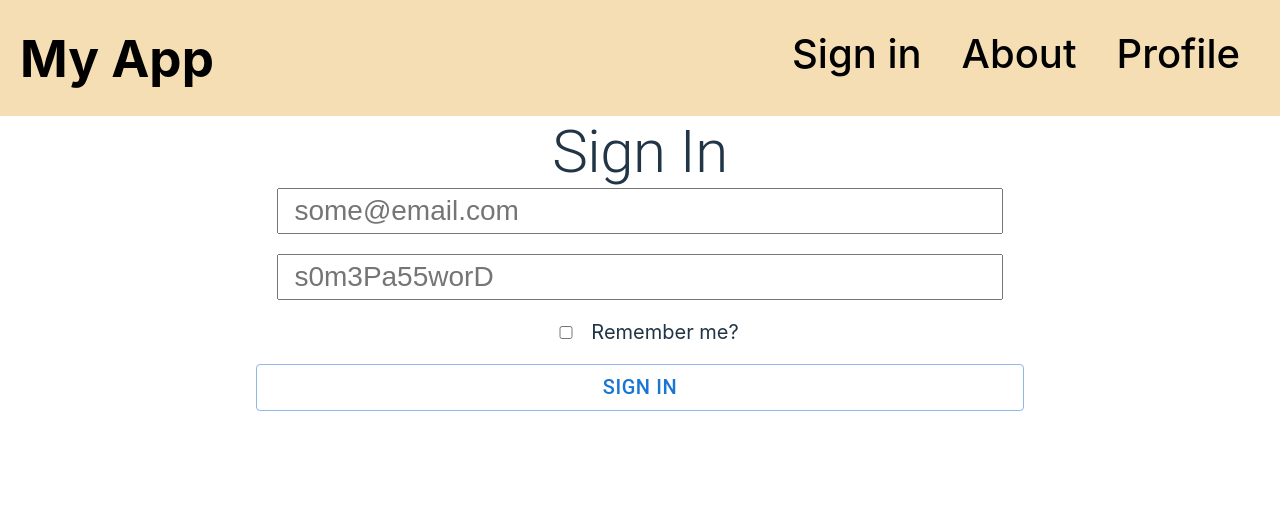
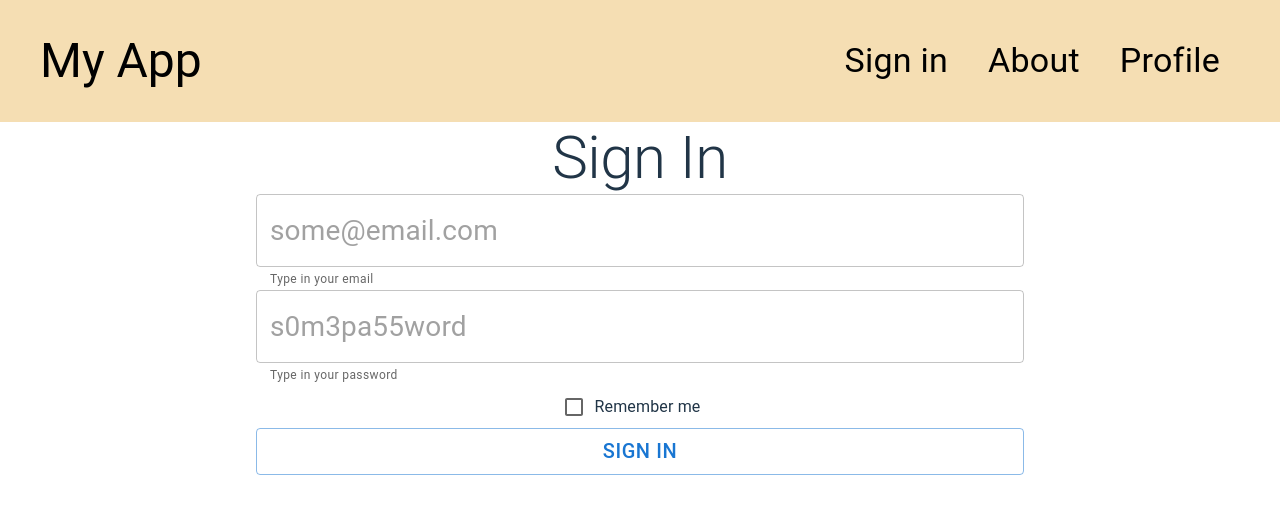
Before and after one commit to SvetozarStanev9951/FinalBossWip, a React (Vite) app: page /signIn in a window 1280 px wide. Shown: the top 514 px of the page. Built offline with nearby package versions, Linux system fonts and the light colour scheme.

Commit message:
refactore app heading

```diff
--- a/src/components/AppHeading/AppHeading.jsx
+++ b/src/components/AppHeading/AppHeading.jsx
@@ -1,9 +1,9 @@
 import { NavLink, Outlet } from "react-router-dom";
+import { Box, styled, Typography } from "@mui/material";
 
-const useStyles = ({ bgrColor, textColor }) => ({
-  mainDiv: {
-    backgroundColor: bgrColor,
-    color: textColor,
+const Container = styled(Box)(() => ({
+  backgroundColor: "wheat",
+  color: "black",
   textAlign: "left",
   height: "fit-content",
   padding: "20px",
@@ -11,38 +11,32 @@ const useStyles = ({ bgrColor, textColor }) => ({
   flexDirection: "row",
   justifyContent: "space-between",
   alignItems: "center",
-  },
-  navLink: {
-    color: textColor,
-    fontSize: "40px",
+}));
+
+const LinkText = styled(Typography)(() => ({
+  color: "black",
   margin: "0 20px",
-  },
-});
+}));
 
 function AppHeading() {
-  const bgrColor = "wheat";
-  const textColor = "black";
-
-  const styles = useStyles({ bgrColor, textColor });
-
   return (
     <>
-      <div style={styles.mainDiv}>
-        <NavLink to="/" style={{ color: textColor }}>
-          <h1>My App</h1>
+      <Container>
+        <NavLink to="/">
+          <LinkText variant="h3">My App</LinkText>
         </NavLink>
-        <div>
-          <NavLink to="/signIn" style={styles.navLink}>
-            Sign in
+        <Container>
+          <NavLink to="/signIn">
+            <LinkText variant="h4">Sign in</LinkText>
           </NavLink>
-          <NavLink to="/about" style={styles.navLink}>
-            About
+          <NavLink to="/about">
+            <LinkText variant="h4">About</LinkText>
           </NavLink>
-          <NavLink to="/profile" style={styles.navLink}>
-            Profile
+          <NavLink to="/profile">
+            <LinkText variant="h4">Profile</LinkText>
           </NavLink>
-        </div>
-      </div>
+        </Container>
+      </Container>
       <Outlet />
     </>
   );
--- a/src/pages/SignIn/SignIn.jsx
+++ b/src/pages/SignIn/SignIn.jsx
@@ -1,30 +1,13 @@
 import { useRef } from "react";
-import { Typography, Box, styled } from "@mui/material";
+import {
+  Typography,
+  Box,
+  styled,
+  TextField,
+  Checkbox,
+  FormControlLabel,
+} from "@mui/material";
 import SignInButton from "../../components/Styled/SignInButton";
-
-const useStyles = () => ({
-  container: {
-    width: "60%",
-    maxWidth: "1080px",
-    margin: "auto",
-  },
-  input: {
-    fontSize: "28px",
-    padding: "5px 15px",
-  },
-  row: {
-    display: "flex",
-    flexDirection: "row",
-    justifyContent: "center",
-    alignItems: "center",
-    fontSize: "20px",
-    marginBottom: "20px",
-  },
-  checkbox: {
-    width: "50px",
-    margin: 0,
-  },
-});
 
 const Container = styled(Box)(() => ({
   width: "60%",
@@ -33,46 +16,49 @@ const Container = styled(Box)(() => ({
 }));
 
 function SignIn() {
-  const styles = useStyles();
-
   const emailInputRef = useRef();
   const passwordInputRef = useRef();
   const rememberMeInputRef = useRef();
 
   const handleSignIn = () => {
     console.table({
-      Email: emailInputRef.current.value,
-      Password: passwordInputRef.current.value,
-      "Remember?": rememberMeInputRef.current.checked,
+      Email: emailInputRef.current?.value ?? "",
+      Password: passwordInputRef.current?.value ?? "",
+      "Remember?": rememberMeInputRef.current?.checked ?? false,
     });
   };
 
   return (
     <Container>
       <Typography variant="h2">Sign In</Typography>
-      <input
+      <TextField
+        fullWidth
+        helperText="Type in your email"
+        placeholder="some@email.com"
+        inputRef={emailInputRef}
         type="email"
-        name="email"
-        placeholder="some@email.com"
-        style={styles.input}
-        ref={emailInputRef}
+        inputProps={{
+          style: {
+            fontSize: "28px",
+          },
+        }}
       />
-      <input
+      <TextField
+        fullWidth
+        helperText="Type in your password"
+        placeholder="s0m3pa55word"
+        inputRef={passwordInputRef}
         type="password"
-        name="password"
-        style={styles.input}
-        placeholder="s0m3Pa55worD"
-        ref={passwordInputRef}
+        inputProps={{
+          style: {
+            fontSize: "28px",
+          },
+        }}
       />
-      <div style={styles.row}>
-        <input
-          type="checkbox"
-          name="rememberMe"
-          style={styles.checkbox}
-          ref={rememberMeInputRef}
-        />
-        <span>Remember me?</span>
-      </div>
+      <FormControlLabel
+        control={<Checkbox inputRef={rememberMeInputRef} />}
+        label="Remember me"
+      />
       <SignInButton variant="outlined" onClick={handleSignIn}>
         Sign in
       </SignInButton>
```
Lines whose indentation alone changed are shown as unchanged.
